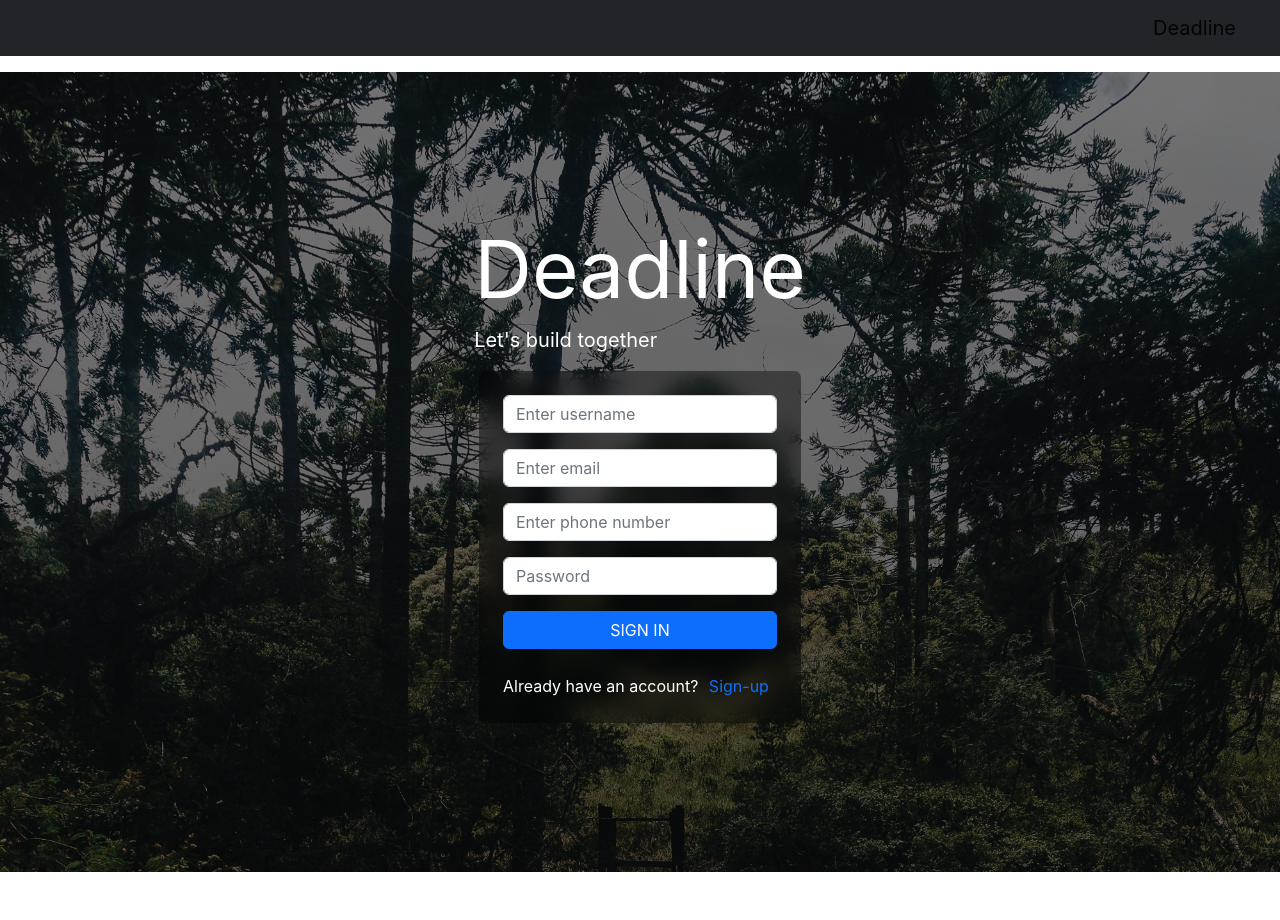
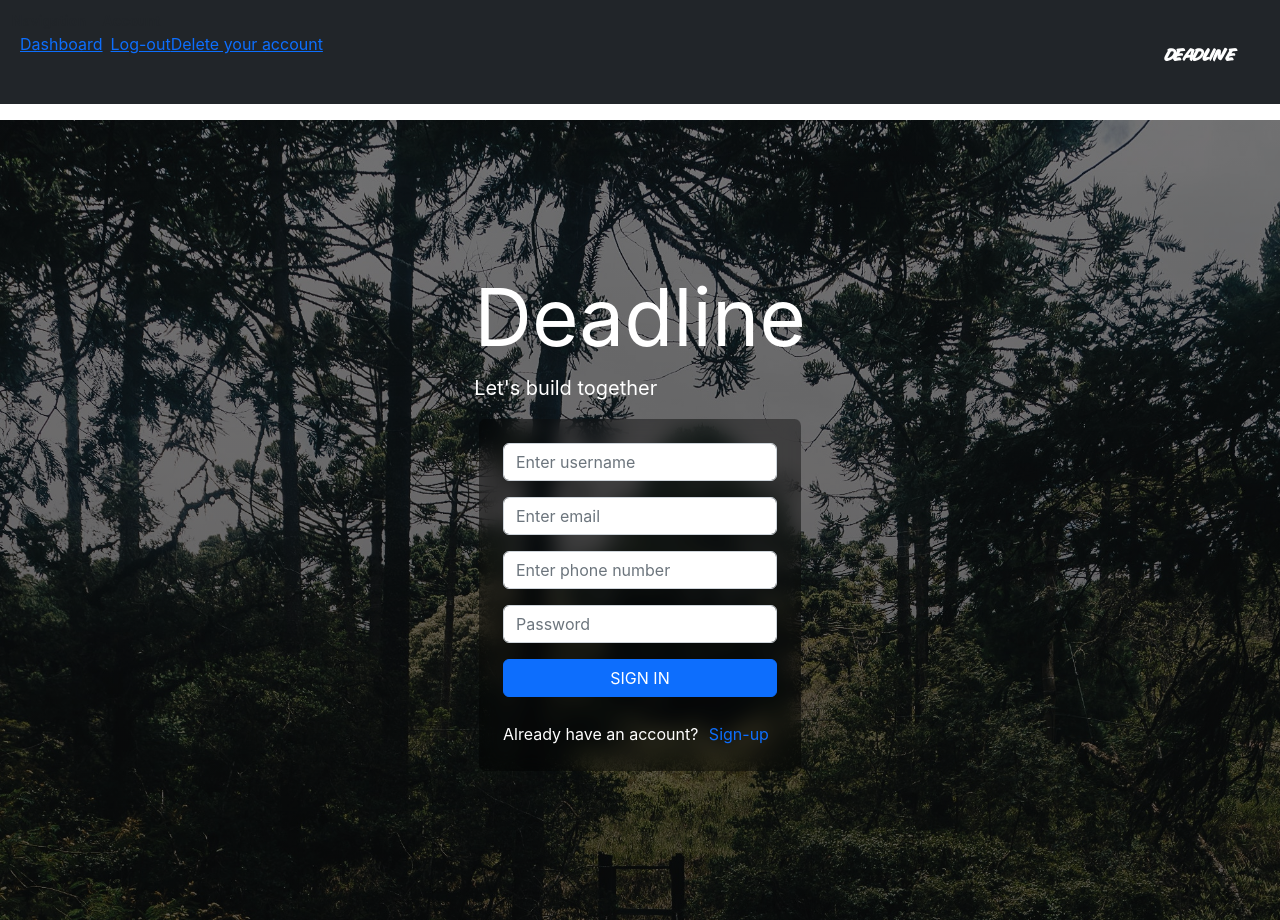
Before and after one commit to bdeliencourt/Deadline, a React (Create React App) app in the folder Deadline-App/: page / in a window 1280 px wide. Before the commit the page ends 872 px from the top, so only its background shows below. Built offline with nearby package versions, Linux system fonts and the light colour scheme.

Commit message:
Updated menu links and brand font
Added dashboard, logout and delete account links

```diff
--- a/Deadline-App/src/components/Menu.tsx
+++ b/Deadline-App/src/components/Menu.tsx
@@ -1,5 +1,6 @@
 import React from 'react';
 import { Container, Nav, Navbar, Offcanvas } from 'react-bootstrap';
+import "../css/menu.css";
 import { Link } from 'react-router-dom';
 
 const Menu: React.FC = () => {
@@ -17,7 +18,29 @@ const Menu: React.FC = () => {
             </Offcanvas.Title>
           </Offcanvas.Header>
           <Offcanvas.Body>
-
+            <div className="subMenuOffCanvas">
+              <small>
+                <strong>Navigation</strong>
+              </small>
+              <Nav className="subMenuOffCanvasLinks">
+                <Link className="navLink" to="/dashboard">
+                  Dashboard
+                </Link>
+              </Nav>
+            </div>
+            <div className="subMenuOffCanvas">
+              <small>
+                <strong>Account</strong>
+              </small>
+              <Nav className="subMenuOffCanvasLinks">
+                <Link className="navLink" to="/dashboard">
+                  Log-out
+                </Link>
+                <Link className="navLink" to="/dashboard">
+                  Delete your account
+                </Link>
+              </Nav>
+            </div>
           </Offcanvas.Body>
         </Navbar.Offcanvas>
         <Navbar.Brand className="brandMenu lightBrand" href="/dashboard">
@@ -25,8 +48,7 @@ const Menu: React.FC = () => {
         </Navbar.Brand>
         <Nav>
           <Nav.Link>
-            <Link className="navLink" to="/edit-profile">
-            </Link>
+            <Link className="navLink" to="/edit-profile"></Link>
           </Nav.Link>
         </Nav>
       </Container>
--- /dev/null
+++ b/Deadline-App/src/css/menu.css
@@ -0,0 +1,32 @@
+@font-face {
+    font-family: OAF;
+    src: url("../assets/font/OAF.otf") format("opentype");
+}
+
+.subMenuOffCanvas{
+    margin-bottom: 5vh;
+}
+
+.subMenuOffCanvasLinks{
+    padding-left: 1vh;
+}
+
+.darkBrand{
+    color: black;
+}
+
+.lightBrand{
+    color: white;
+}
+
+.lightBrand:hover{
+    color: white;
+}
+
+.brandMenu
+{
+    font-family: OAF;
+    font-size: 25px;
+    padding: 0;
+
+}
```
Also changed, not shown: Deadline-App/src/assets/font/OAF.otf (added).
